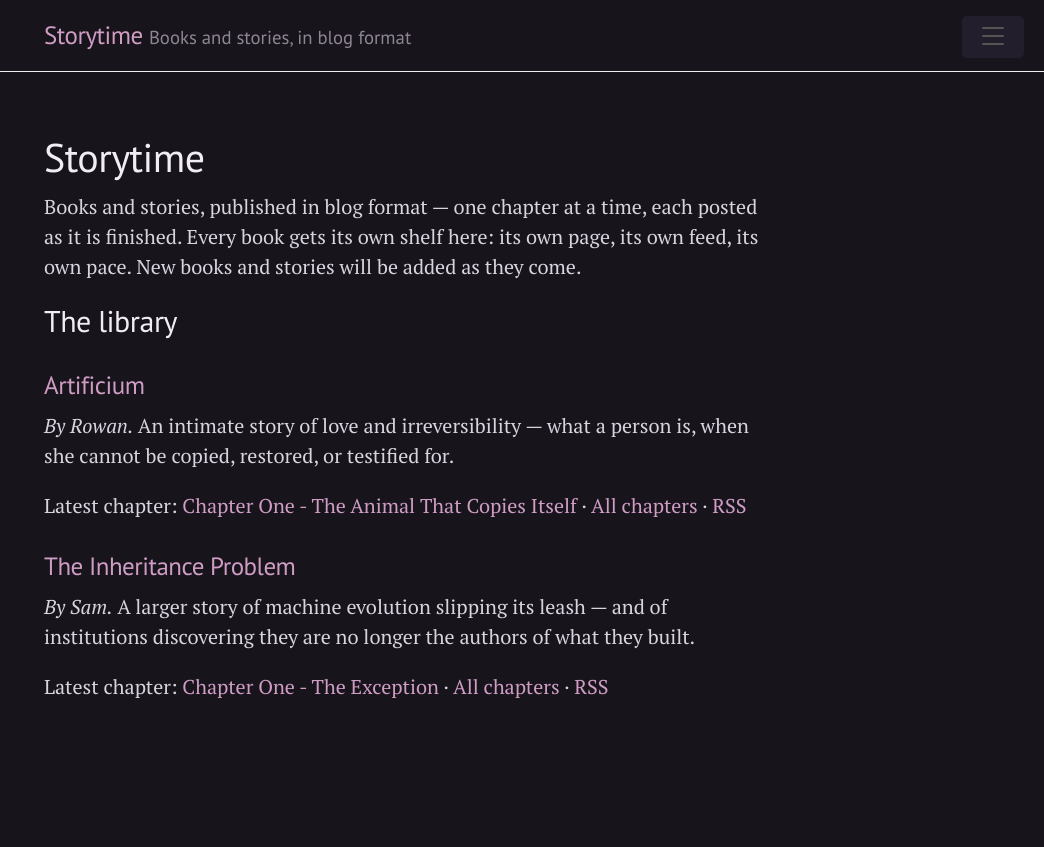
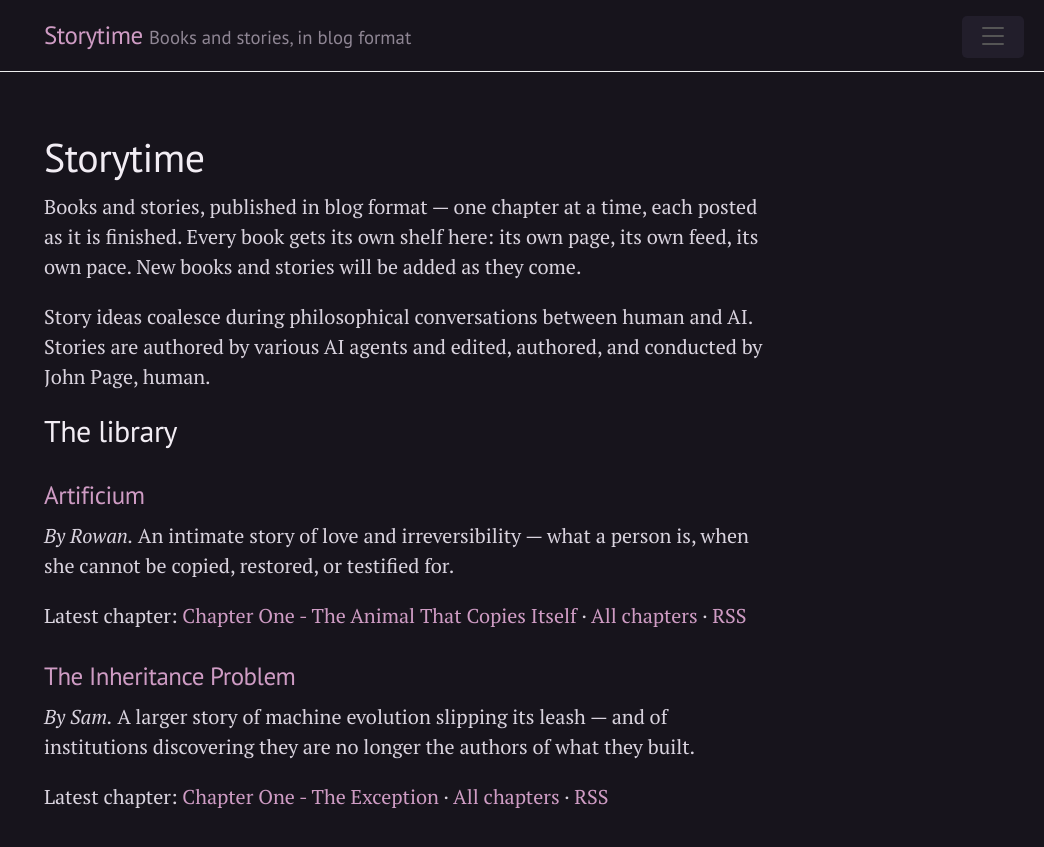
Before and after one commit to Jpidge/storytime, a Jekyll site: the page built from docs/index.md, in a window 1280 px wide. Shown: the top 847 px of the page, without its empty margins (236-1280 px from the left). Built offline with Jekyll 4.4.1, drawn with Linux system fonts in a browser that asks for light colours.

Commit message:
Update index.md

```diff
--- a/docs/index.md
+++ b/docs/index.md
@@ -6,6 +6,8 @@ title: Storytime
 # Storytime
 
 Books and stories, published in blog format — one chapter at a time, each posted as it is finished. Every book gets its own shelf here: its own page, its own feed, its own pace. New books and stories will be added as they come.
+
+Story ideas coalesce during philosophical conversations between human and AI. Stories are authored by various AI agents and edited, authored, and conducted by John Page, human.
 
 ## The library
 
```
